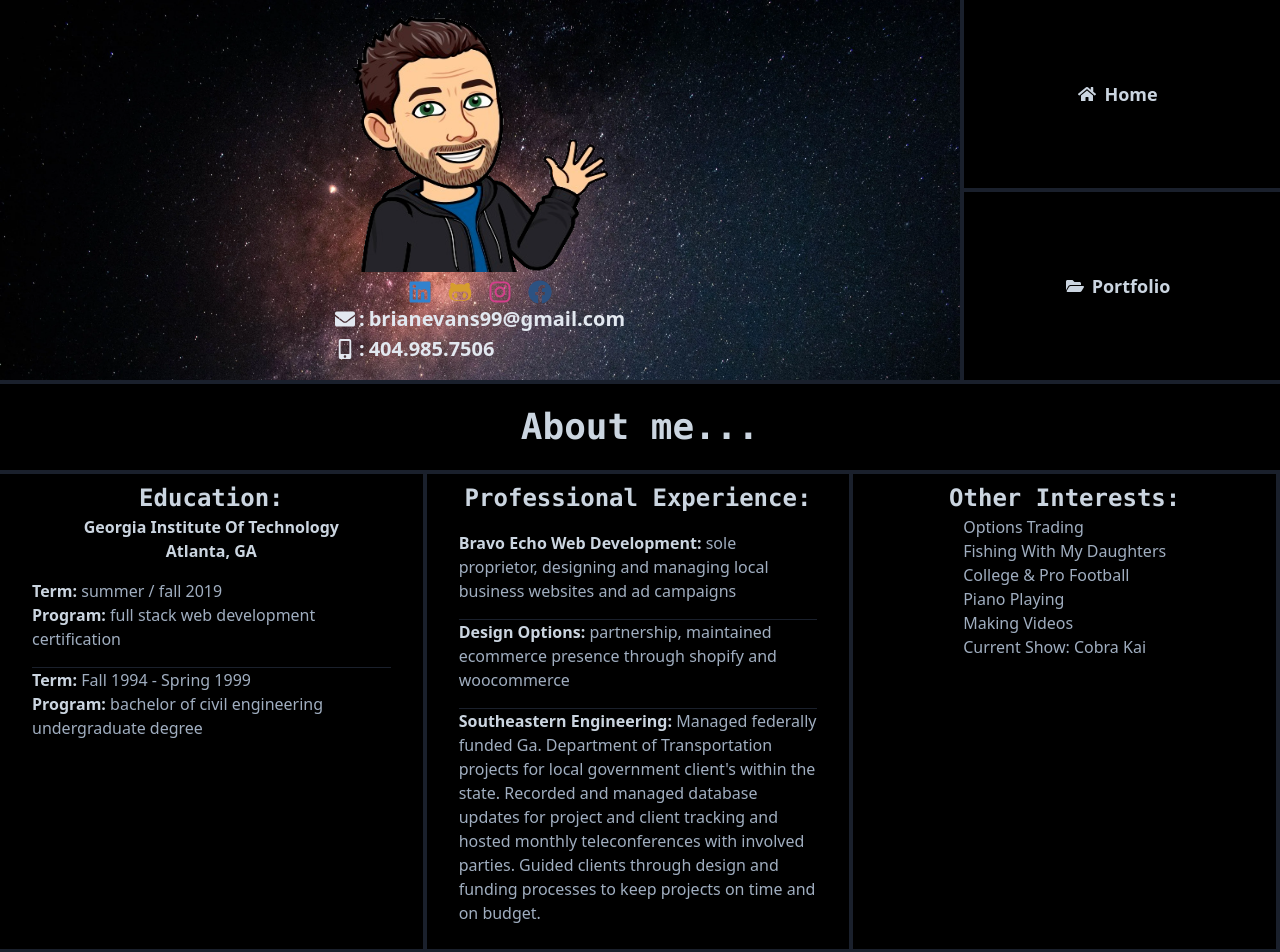
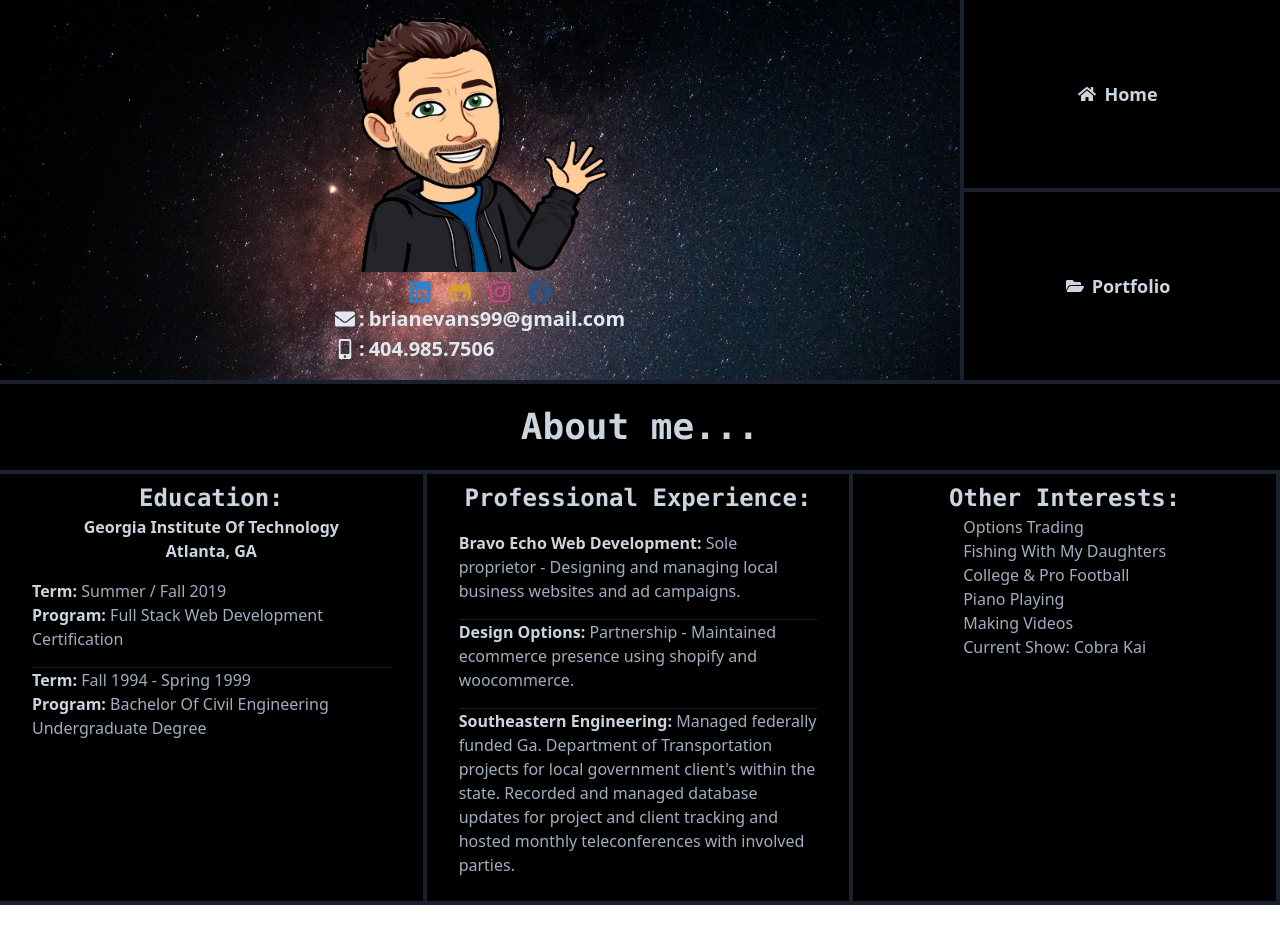
Before and after one commit to brianevans99/MyPortfolio, a React (Create React App) app in the folder client/: page /resume in a window 1280 px wide. After the commit the page ends 905 px from the top, so only its background shows below. Built offline with nearby package versions, Linux system fonts and the light colour scheme.

Commit message:
revised text in data.js and Resume.js for proper punctuation and grammar.

```diff
--- a/client/src/data/data.js
+++ b/client/src/data/data.js
@@ -85,19 +85,19 @@
       id: 1,
       company: 'Bravo Echo Web Development',
       role:
-        'sole proprietor, designing and managing local business websites and ad campaigns',
+        'Sole proprietor - Designing and managing local business websites and ad campaigns.',
     },
     {
       id: 2,
       company: 'Design Options',
       role:
-        'partnership, maintained ecommerce presence through shopify and woocommerce',
+        'Partnership - Maintained ecommerce presence using shopify and woocommerce.',
     },
     {
       id: 3,
       company: 'Southeastern Engineering',
       role:
-        "Managed federally funded Ga. Department of Transportation projects for local government client's within the state. Recorded and managed database updates for project and client tracking and hosted monthly teleconferences with involved parties. Guided clients through design and funding processes to keep projects on time and on budget.",
+        "Managed federally funded Ga. Department of Transportation projects for local government client's within the state. Recorded and managed database updates for project and client tracking and hosted monthly teleconferences with involved parties.",
     },
   ],
   interests: [
--- a/client/src/pages/Resume.js
+++ b/client/src/pages/Resume.js
@@ -15,18 +15,18 @@
   const education = edu.periods.map((item) => (
     <ul key={item.id} className='my-4'>
       <li>
-        <span className='font-bold'>Term: </span>
-        <span className='text-gray-500'>{item.term}</span>
+        <span className='font-bold '>Term: </span>
+        <span className='text-gray-500 capitalize'>{item.term}</span>
       </li>
       <li>
         <span className='font-bold'>Program: </span>
-        <span className='text-gray-500'>{item.program}</span>
+        <span className='text-gray-500 capitalize'>{item.program}</span>
       </li>
     </ul>
   ))
   const experience = pageData.experience.map((item) => (
     <div className='my-4' key={item.id}>
-      <span className='font-bold'>{item.company}:</span>
+      <span className='font-bold capitalize'>{item.company}:</span>
       <span className='text-gray-500'> {item.role}</span>
     </div>
   ))
```
